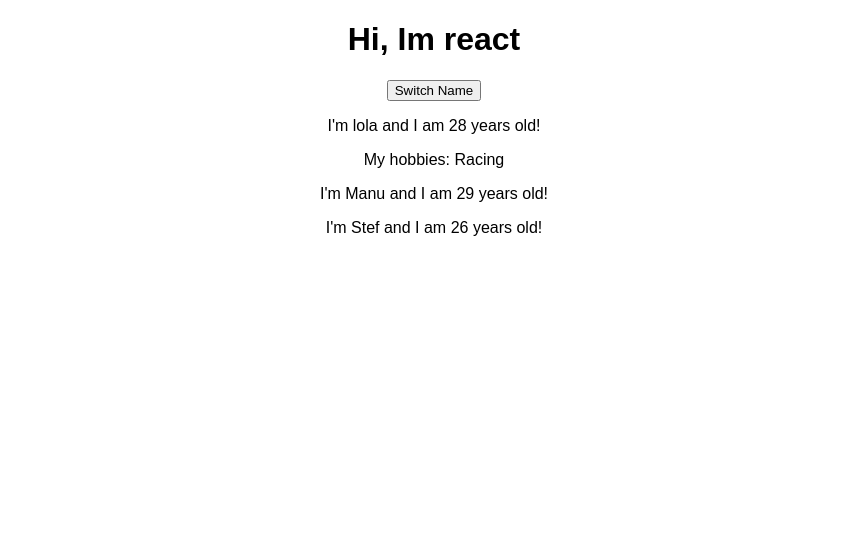
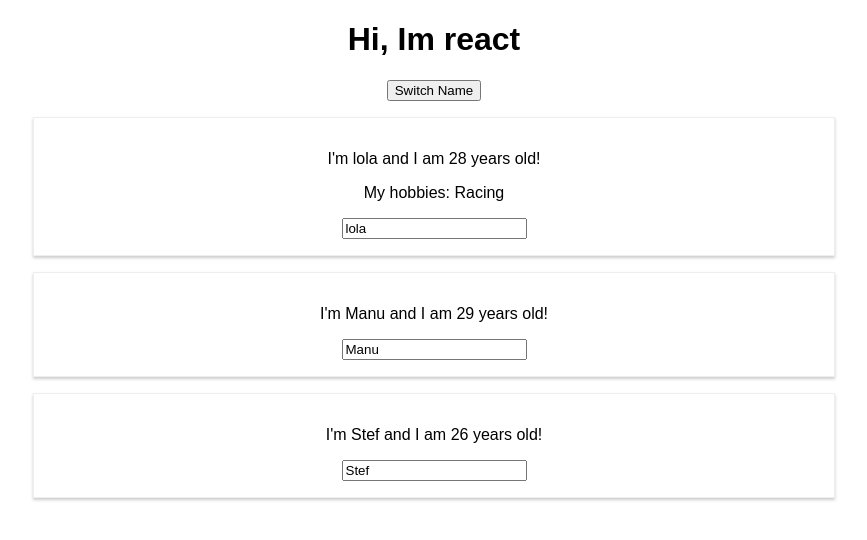
Before and after one commit to andyrosete17/reactCourse, a React (Create React App) app: page / in a window 1280 px wide. Shown: the top 540 px of the page, without its empty margins (206-1073 px from the left). Built offline with nearby package versions, Linux system fonts and the light colour scheme.

Commit message:
Two ways binding and init styling of person Added person.css

```diff
--- a/src/App.js
+++ b/src/App.js
@@ -15,22 +15,34 @@ const [personState, setPersonsState] = useState({
 const [otherState, setOtherState] = useState('other state new value');
 
 console.log(personState, otherState);
-const switchNameHandler = () => {
+const switchNameHandler = (newName) => {
   setPersonsState({persons:[
-    {name: 'Maxi', age: 26},
+    {name: newName, age: 26},
     {name: 'Manu', age: 29},
     {name: 'Stef', age: 55}
   ] });
 }
+
+const nameChangedHandler =(event) =>{
+  setPersonsState({persons:[
+    {name: 'Manu', age: 26},
+    {name: event.target.value, age: 29},
+    {name: 'Stef', age: 55}
+  ] });
+}
+
     return (
       <div className="App">
         <h1>Hi, Im react</h1>
-        <button onClick={switchNameHandler}>Switch Name</button>
+        <button onClick={() => switchNameHandler('Palla')}>Switch Name</button>
         <Person name={personState.persons[0].name}
-                age={personState.persons[0].age}>My hobbies: Racing
+                age={personState.persons[0].age}
+                click={switchNameHandler}>My hobbies: Racing
         </Person>
         <Person name={personState.persons[1].name}
-                age={personState.persons[1].age}/>
+                age={personState.persons[1].age}
+                click={switchNameHandler.bind(this, 'AndyLaTIs')}
+                changed = {nameChangedHandler}/>
         <Person name={personState.persons[2].name}
                 age={personState.persons[2].age}/>
       </div>
--- /dev/null
+++ b/src/Person/Person.css
@@ -0,0 +1,8 @@
+.Person{
+    width: 60%;
+    margin: 16px auto;
+    border: 1px solid #eee;
+    box-shadow: 0 2px 3px #ccc;
+    padding: 16px;
+    text-align: center;
+}
--- a/src/Person/Person.js
+++ b/src/Person/Person.js
@@ -1,10 +1,12 @@
-import React from 'react'
+import React from 'react';
+import './Person.css';
 
 const person = (props) => {
     return (
-    <div>
-        <p>I'm {props.name} and I am {props.age} years old!</p>
+    <div className='Person'>
+        <p onClick={props.click}>I'm {props.name} and I am {props.age} years old!</p>
         <p>{props.children}</p>
+        <input type="text" onChange={props.changed} value={props.name}/>
     </div>
 
     )
```
